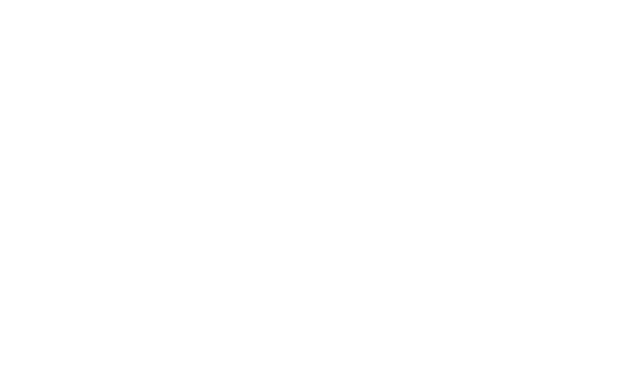
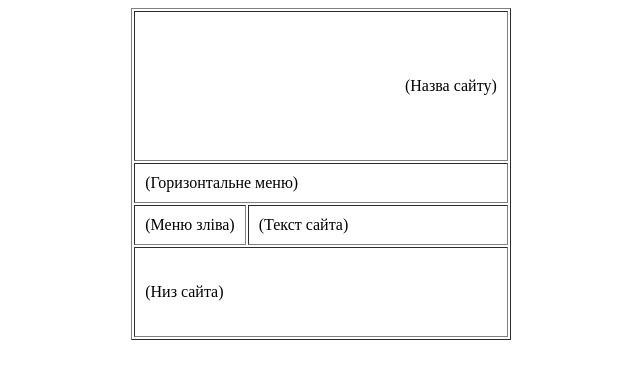
Before and after one commit to MoodDuckkk/MoodDuckkk.github.io, a plain HTML site: page index.html in a window 1280 px wide. Shown: the whole page, without its empty margins (319-959 px from the left). Drawn offline with Linux system fonts and the light colour scheme.

Commit message:
03 - Добавив каркас сайта

```diff
--- a/index.html
+++ b/index.html
@@ -4,6 +4,20 @@
 		<title>Сайт web-студії "Web-DECO"</title>
 	</HEAD>
 	<BODY backgound="images/bg.jpg">
-
+	<table border="1" align="center" cellpadding="10">
+		<tr>
+			<td colspan="2" height="150" align="right">(Назва сайту)</td>
+		</tr>
+		<tr>
+			<td colspan="2">(Горизонтальне меню)</td>
+		</tr>
+		<tr>
+			<td width="30%" vslign="top">(Меню зліва)</td>
+			<td width="70%">(Текст сайта)</td>
+		</tr>
+		<tr>
+			<td colspan="2" valign="middle" height="90">(Низ сайта)</td>
+		</tr>
+	</table>
 	</BODY>
 </HTML>
```
